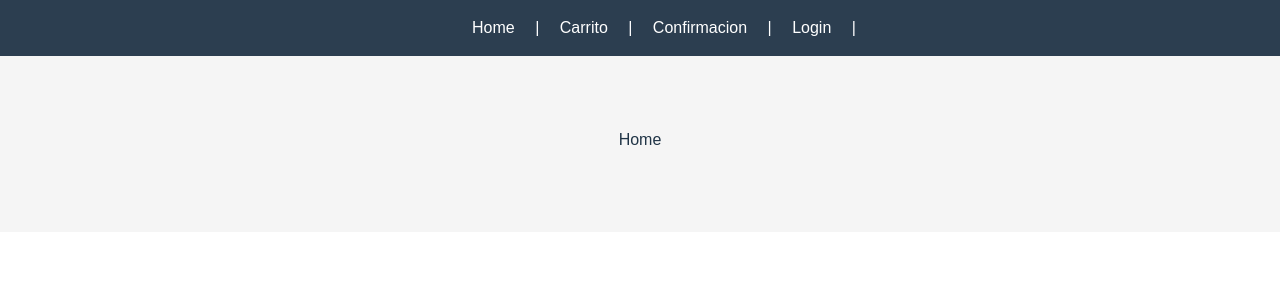
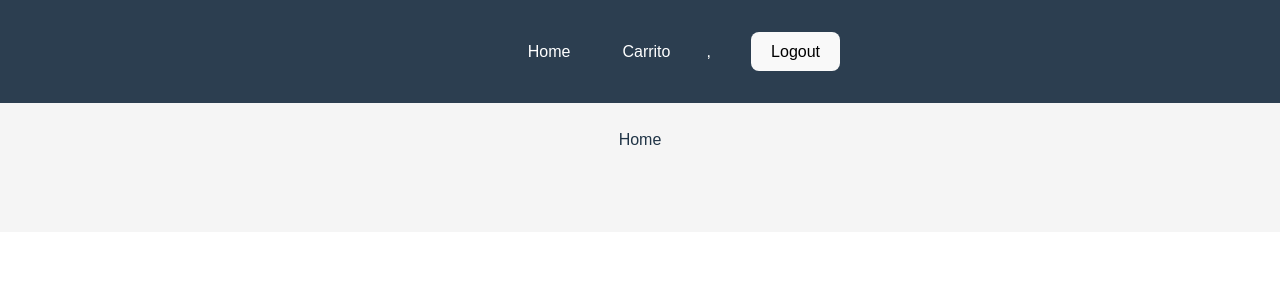
Before and after one commit to Arieljunik/PNT2, a Vue app: page / in a window 1280 px wide. Shown: the top 300 px of the page. Built offline with nearby package versions, Linux system fonts and the light colour scheme.

Commit message:
agrego el navbar a app

```diff
--- a/src/App.vue
+++ b/src/App.vue
@@ -1,12 +1,6 @@
 <template>
   <div>
-    <nav>
-      <RouterLink to="/">Home</RouterLink> |
-      <RouterLink to="/carrito">Carrito</RouterLink> |
-      <RouterLink to="/confirmacion">Confirmacion</RouterLink> |
-      <RouterLink to="/login">Login</RouterLink> |
-      <RouterLink v-if="isAdmin" to="/admin">Admin</RouterLink>
-    </nav>
+    <Navbar></Navbar>
     <main>
       <RouterView></RouterView>
     </main>
@@ -16,6 +10,7 @@
 <script setup>
 import { RouterLink, RouterView } from 'vue-router';
 import { useUserStore } from './stores/UserStore';
+import Navbar from './components/Navbar.vue';
 
 const userStore = useUserStore();
 const isAdmin = userStore.isAdmin;
```
